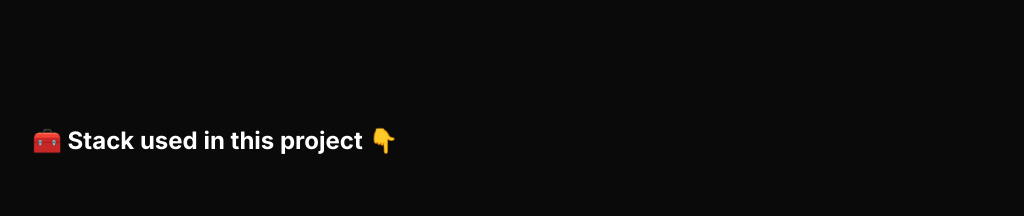
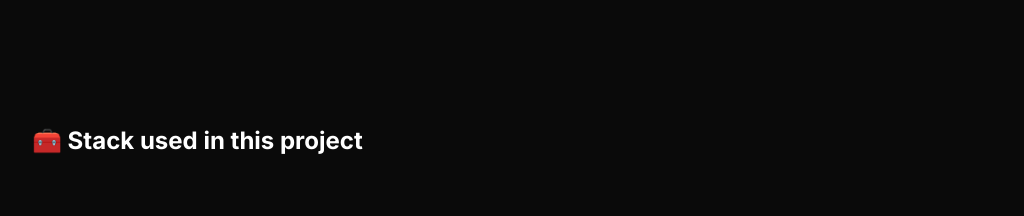
Before and after one commit to gonzalo-s/gonzalo_soler_web, a Next.js app: page /projects/bsn-sports in a window 1280 px wide. Shown: the part 1262-1478 px from the top of the page, without its empty margins (122-1146 px from the left). Built offline with nearby package versions, Linux system fonts and the light colour scheme.

Commit message:
feat(components) add loading spinner component and integrate it into project page; update project fetching logic

```diff
--- a/package.json
+++ b/package.json
@@ -13,7 +13,8 @@
     "next": "15.2.2",
     "react": "^19.0.0",
     "react-dom": "^19.0.0",
-    "react-icons": "^5.5.0"
+    "react-icons": "^5.5.0",
+    "react-spinners": "^0.15.0"
   },
   "devDependencies": {
     "@eslint/eslintrc": "^3",
--- a/src/app/layout.module.scss
+++ b/src/app/layout.module.scss
@@ -61,3 +61,10 @@
         padding: 4.5rem 0;
     }
 }
+
+.loading {
+    display: flex;
+    justify-content: center;
+    align-items: center;
+    height: 100vh;
+}
--- a/src/app/projects/[slug]/page.tsx
+++ b/src/app/projects/[slug]/page.tsx
@@ -1,11 +1,21 @@
+import { ProjectsSection } from '@/components/RenderSection/Projects';
+import { SECTIONS } from '@/constants/sections';
+import { notFound } from 'next/navigation';
 import Project from '@/components/Project/Project';
 
 type ProjectProps = {
-  params: Promise<{ slug: string }>;
+  params: { slug: string };
 };
 
-export default async function ProjectPage({ params }: ProjectProps) {
-  const { slug } = await params;
+export default function ProjectPage({ params }: ProjectProps) {
+  const { slug } = params;
 
-  return <Project slug={slug} />;
+  const section = SECTIONS.find((s): s is ProjectsSection => s.type === 'Projects' && 'projects' in s);
+  const foundProject = section?.projects.find((p) => p.slug === slug);
+
+  if (!foundProject) {
+    notFound();
+  }
+
+  return <Project project={foundProject} />;
 }
--- a/src/components/Project/Project.tsx
+++ b/src/components/Project/Project.tsx
@@ -1,40 +1,18 @@
 'use client';
 
-import { useRouter } from 'next/navigation';
-import { useEffect, useState } from 'react';
 import { ProjectsSection } from '@/components/RenderSection/Projects/Projects';
 import Technologies from '@/components/RenderSection/Technologies';
-import { SECTIONS } from '@/constants/sections';
 import Image from 'next/image';
 import styles from './project.module.scss';
 import Button from '@/components/Button/Button';
 import { useIntersectionObserver } from '@/hooks/useIntersectionObserver';
 
-export default function Project({ slug }: { slug: string }) {
-  const router = useRouter();
-  const [project, setProject] = useState<ProjectsSection['projects'][0] | null>(null);
-
-  useEffect(() => {
-    // Find the section and project
-    const section = SECTIONS.find((s): s is ProjectsSection => s.type === 'Projects' && 'projects' in s);
-    const foundProject = section?.projects.find((p) => p.slug === slug);
-
-    if (!foundProject) {
-      router.push('/404');
-    } else {
-      setProject(foundProject);
-    }
-  }, [slug, router]);
-
+export default function Project({ project }: { project: ProjectsSection['projects'][0] }) {
   const [setHeaderRef, isHeaderVisible] = useIntersectionObserver();
   const [setOverviewRef, isOverviewVisible] = useIntersectionObserver();
   const [setStackRef, isStackVisible] = useIntersectionObserver();
   const [setGoalsRef, isGoalsVisible] = useIntersectionObserver();
   const [setLinksRef, isLinksVisible] = useIntersectionObserver();
-
-  if (!project) {
-    return <div>Loading...</div>;
-  }
 
   return (
     <div className={styles['project-page']}>
@@ -56,7 +34,7 @@ export default function Project({ slug }: { slug: string }) {
         <p className={styles['project-page__overview__description']}>{project.description}</p>
       </section>
       <section ref={setStackRef} className={`${styles['project-page__stack']} ${isStackVisible ? styles.visible : ''}`}>
-        <h2 className={styles['project-page__stack__title']}>🧰 Stack used in this project 👇</h2>
+        <h2 className={styles['project-page__stack__title']}>🧰 Stack used in this project</h2>
         <Technologies stack={project.stack} type="Technologies" title={'Technologies'} />
       </section>
       {project?.goalsList && (
```
Also changed, not shown: src/app/loading.tsx (added, +10 -0 lines), 1 other file (tests, documents, lock files or other folders).
